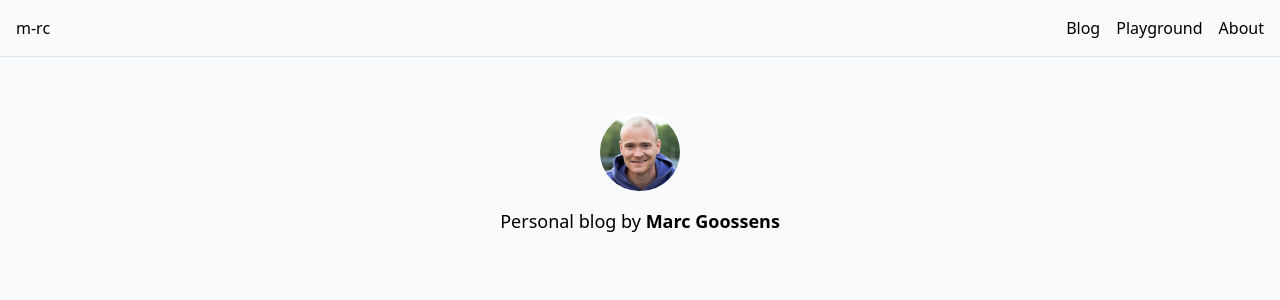
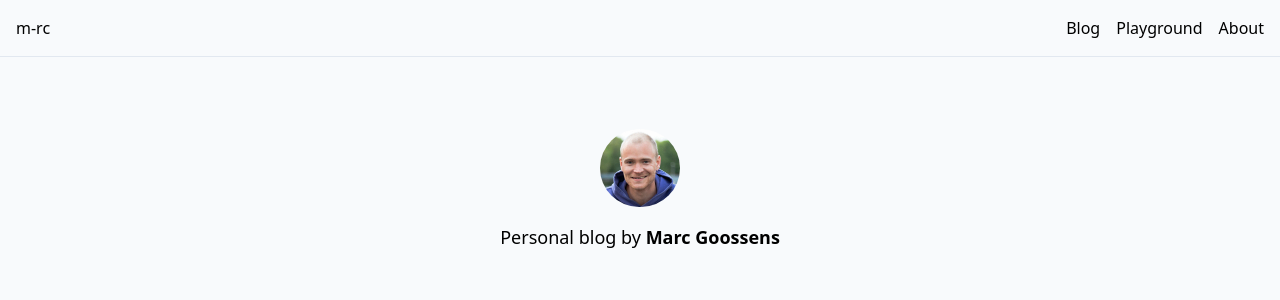
Before and after one commit to m-goos/m-rc, a Next.js app: page / in a window 1280 px wide. Shown: the top 300 px of the page. Built offline with nearby package versions, Linux system fonts and the light colour scheme.

Commit message:
fix(css): background height is now screen height

```diff
--- a/app/layout.tsx
+++ b/app/layout.tsx
@@ -14,9 +14,9 @@ export default function RootLayout({
     <html lang="en">
       <body>
         {/* root layout */}
-        <div className="h-screen bg-slate-50">
+        <div className="min-h-screen bg-slate-50">
           <Nav />
-          <div className="flex justify-center p-4">
+          <div className="flex justify-center py-8">
             <main className="flex flex-col grow max-w-3xl">{children}</main>
           </div>
         </div>
```
